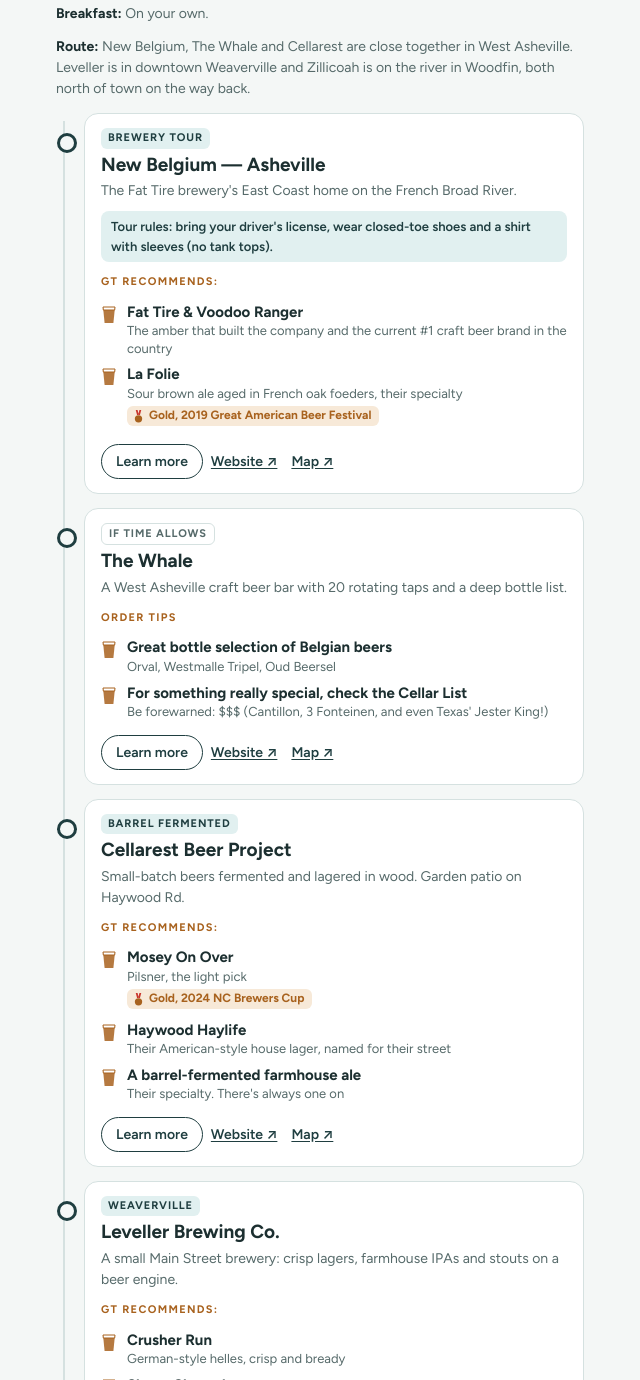
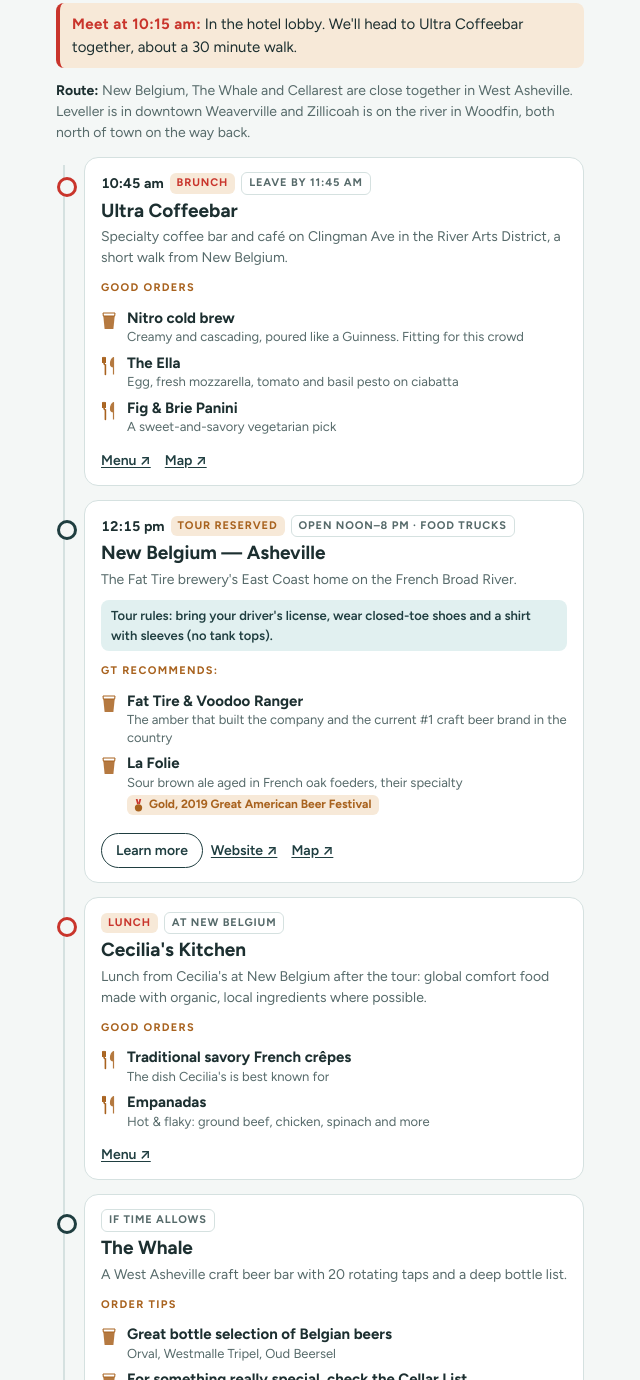
Before and after one commit to GTJSiv/GTtours, a plain HTML site: page index.html in a window 1280 px wide. Shown: the part 8061-9441 px from the top of the page, without its empty margins (320-960 px from the left). Drawn offline with nearby package versions, Linux system fonts and the light colour scheme.

Commit message:
Thursday: Ultra brunch, NB tour, Cecilia lunch

```diff
--- a/index.html
+++ b/index.html
@@ -560,15 +560,28 @@
       ]}
    ]},
  { id:"thu", date:"2026-10-22", dow:"Thursday", n:"22", theme:"West Asheville, Weaverville & Woodfin",
-   notes:[["Breakfast","On your own."],["Route","New Belgium, The Whale and Cellarest are close together in West Asheville. Leveller is in downtown Weaverville and Zillicoah is on the river in Woodfin, both north of town on the way back."]],
+   notes:[["Meet at 10:15 am","In the hotel lobby. We'll head to Ultra Coffeebar together, about a 30 minute walk.","alert"],["Route","New Belgium, The Whale and Cellarest are close together in West Asheville. Leveller is in downtown Weaverville and Zillicoah is on the river in Woodfin, both north of town on the way back."]],
    stops:[
-    { kind:"brew", tags:[["Brewery tour"]], name:"New Belgium — Asheville",
+    { time:"10:45 am", kind:"food", tags:[["Brunch","food"],["Leave by 11:45 am","opt"]], name:"Ultra Coffeebar",
+      blurb:"Specialty coffee bar and café on Clingman Ave in the River Arts District, a short walk from New Belgium.",
+      url:"https://ultracoffeebar.com/", urlLabel:"Menu",
+      label:"Good orders",
+      picks:[["Nitro cold brew","Creamy and cascading, poured like a Guinness. Fitting for this crowd", null, null, "drink"],
+             ["The Ella","Egg, fresh mozzarella, tomato and basil pesto on ciabatta"],
+             ["Fig & Brie Panini","A sweet-and-savory vegetarian pick"]]},
+    { time:"12:15 pm", kind:"brew", tags:[["Tour reserved","res"],["Open noon–8 pm · food trucks","opt"]], name:"New Belgium — Asheville",
       blurb:"The Fat Tire brewery's East Coast home on the French Broad River.",
       url:"https://www.newbelgium.com/visit/asheville/",
       req:true,
       picks:[["Fat Tire & Voodoo Ranger","The amber that built the company and the current #1 craft beer brand in the country"],
              ["La Folie","Sour brown ale aged in French oak foeders, their specialty","Gold, 2019 Great American Beer Festival"]],
       fact:{t:"New Belgium", p:["Before the brewery, these 18 acres held a stockyard, an auto junkyard and even a circus training ground. New Belgium cleaned up the polluted site and raised parts of it 10 feet to get out of the floodplain.","About 14 linear miles of wood from the old stockyard buildings now line the taproom walls. Fat Tire is named for the bike co-founder Jeff Lebesch rode through Belgium's beer country."]}},
+    { kind:"food", tags:[["Lunch","food"],["At New Belgium","opt"]], name:"Cecilia's Kitchen", noMap:true,
+      blurb:"Lunch from Cecilia's at New Belgium after the tour: global comfort food made with organic, local ingredients where possible.",
+      url:"https://www.ceciliaskitchen.com/our-menu", urlLabel:"Menu",
+      label:"Good orders",
+      picks:[["Traditional savory French crêpes","The dish Cecilia's is best known for"],
+             ["Empanadas","Hot & flaky: ground beef, chicken, spinach and more"]]},
     { kind:"bar", tags:[["If time allows","opt"]], name:"The Whale",
       blurb:"A West Asheville craft beer bar with 20 rotating taps and a deep bottle list.",
       url:"https://thewhalecollective.com/west-asheville-nc/",
@@ -658,7 +671,7 @@
         if (s.fact) html += `<button class="btn" type="button" data-fact="${key}">Learn more</button>`;
         html += `<span class="links">`;
         if (s.url) html += `<a href="${esc(s.url)}" target="_blank" rel="noopener">${esc(s.urlLabel || "Website")} ↗</a>`;
-        if (s.kind !== "scenic" && s.kind !== "free") html += `<a href="${mapUrl(s.name.replace(/ — .*/, "").replace(/\(.*\)/, ""))}" target="_blank" rel="noopener">Map ↗</a>`;
+        if (s.kind !== "scenic" && s.kind !== "free" && !s.noMap) html += `<a href="${mapUrl(s.name.replace(/ — .*/, "").replace(/\(.*\)/, ""))}" target="_blank" rel="noopener">Map ↗</a>`;
         html += `</span>`;
         html += `</div>`;
       }
```
